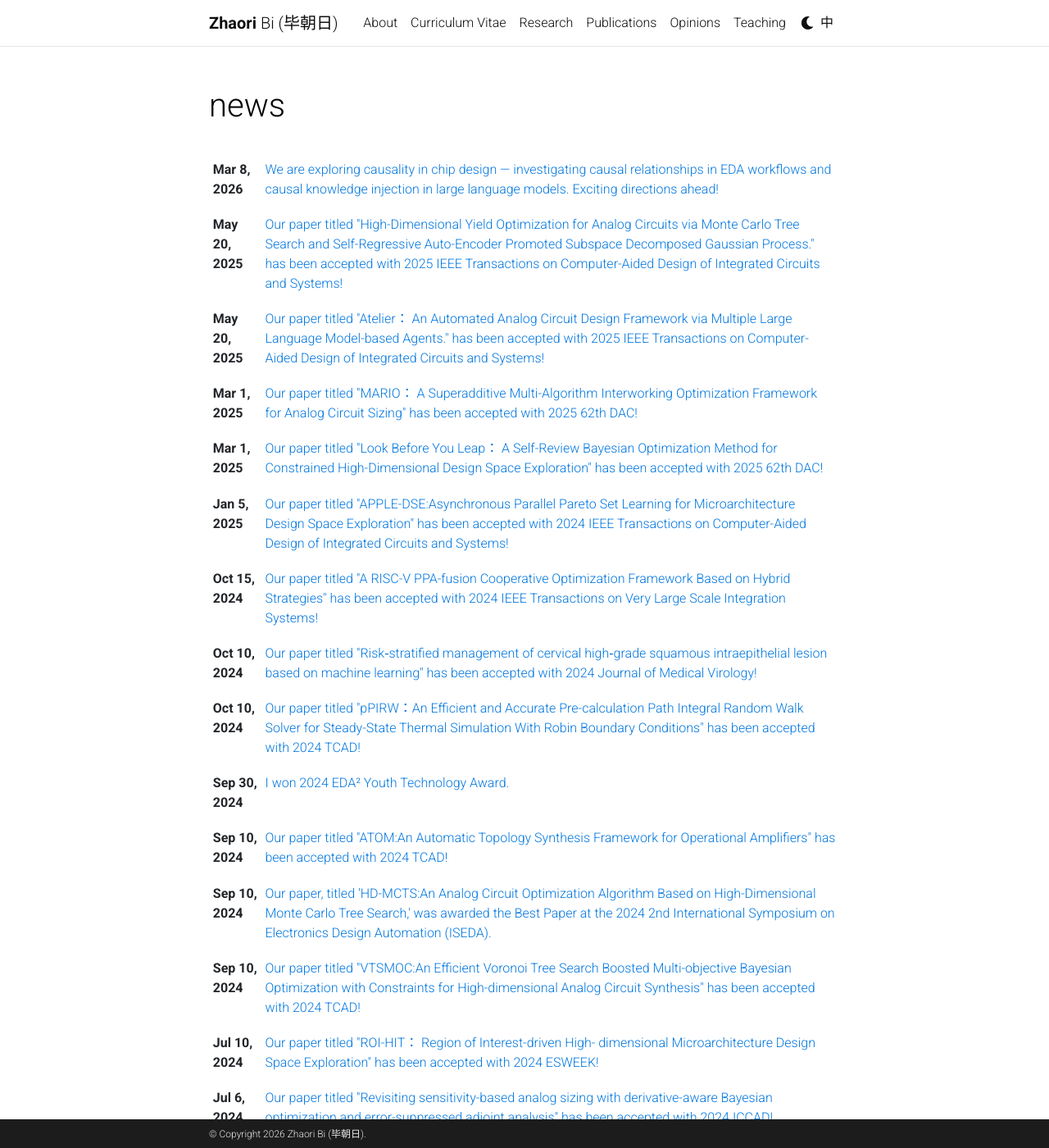
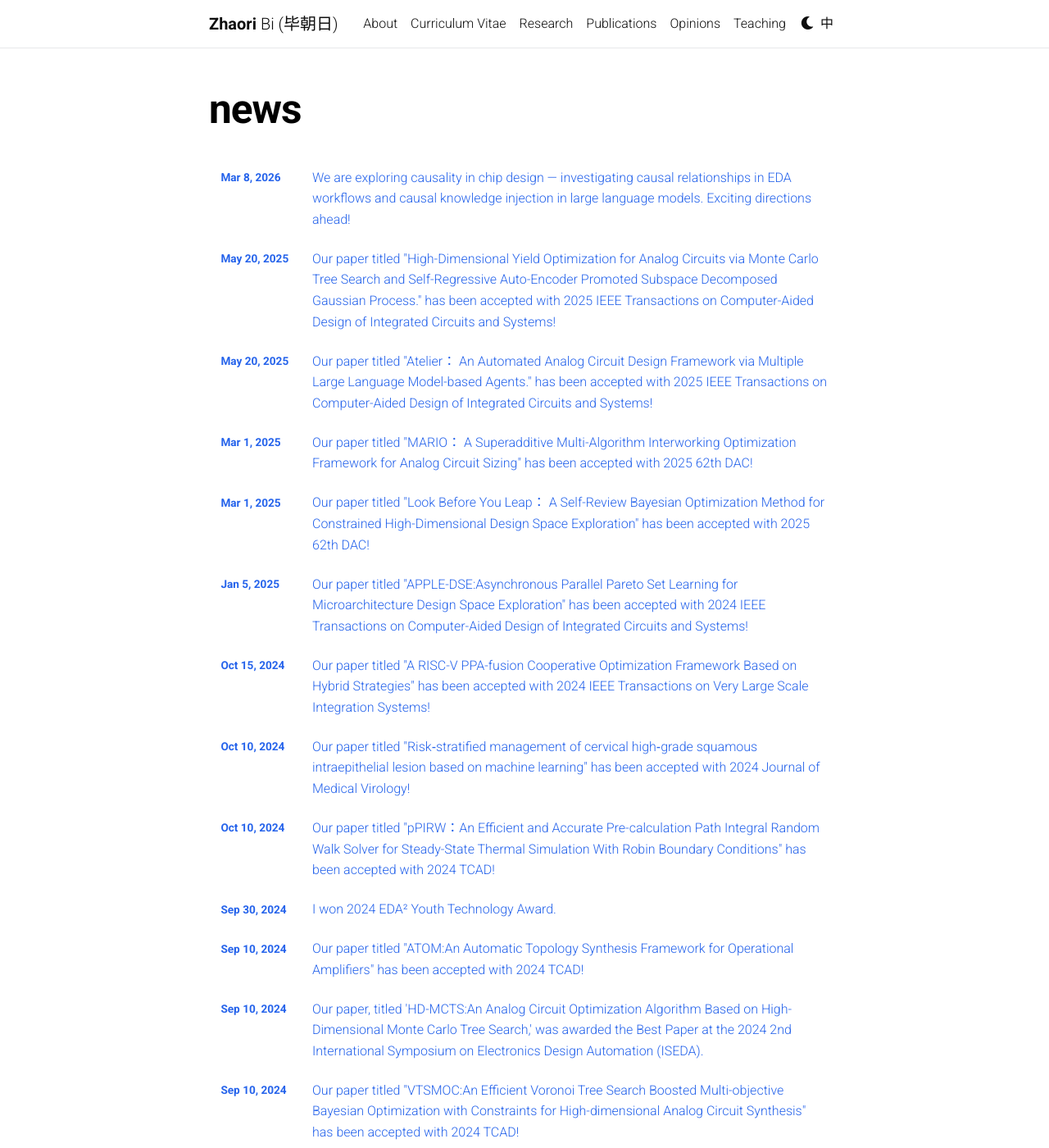
Before and after one commit to bzr2915/bzr2915, a Jekyll site: the page built from news.html, in a window 1280 px wide and 1400 px high. Shown: the whole window at 82% size. Built offline with Jekyll 4.4.1, drawn with Linux system fonts in a browser that asks for light colours; full-size pictures stand in for the smaller copies a plugin makes; comment, search, counter and statistics services are not loaded; a style sheet for code colours, icons or effects is not loaded.

Commit message:
style: refresh site design and fix sticky-footer overlap
Refined accent palette, larger hero, accent-underlined section headings,
card-styled news & publications, smoother hover transitions (light+dark).
Sets footer_fixed: false so the copyright bar no longer overlaps content.

```diff
--- a/_config.yml
+++ b/_config.yml
@@ -55,7 +55,7 @@
 # -----------------------------------------------------------------------------
 
 navbar_fixed: true
-footer_fixed: true
+footer_fixed: false
 
 # Dimensions
 max_width: 800px
--- /dev/null
+++ b/_sass/_custom.scss
@@ -0,0 +1,214 @@
+/*******************************************************************************
+ * _custom.scss — site refresh layer (imported last so it overrides the theme).
+ * Refined accent palette, typography scale, card-styled news & publications,
+ * restyled hero, smoother interactions. Tuned for both light and dark themes.
+ ******************************************************************************/
+
+/* ---------------------------------------------------------------------------
+ * 1. Palette — refined azure/indigo accent with an in-family hover
+ *    (replaces the default blue->purple hover jump).
+ * ------------------------------------------------------------------------- */
+:root {
+  --global-theme-color: #2563eb;
+  --global-hover-color: #1d4ed8;
+  --global-hover-text-color: #ffffff;
+  --global-text-color-light: #5b6470;
+  --global-divider-color: rgba(15, 23, 42, 0.10);
+  --card-shadow: 0 6px 22px rgba(15, 23, 42, 0.09);
+  --card-shadow-hover: 0 12px 30px rgba(37, 99, 235, 0.14);
+}
+
+html[data-theme='dark'] {
+  --global-theme-color: #6ea8fe;
+  --global-hover-color: #9ec5ff;
+  --global-hover-text-color: #0b1220;
+  --global-text-color-light: #9aa4b2;
+  --global-divider-color: rgba(255, 255, 255, 0.12);
+  --card-shadow: 0 6px 22px rgba(0, 0, 0, 0.45);
+  --card-shadow-hover: 0 12px 30px rgba(0, 0, 0, 0.6);
+}
+
+/* ---------------------------------------------------------------------------
+ * 2. Base typography — crisper rendering, more comfortable rhythm.
+ * ------------------------------------------------------------------------- */
+body {
+  -webkit-font-smoothing: antialiased;
+  -moz-osx-font-smoothing: grayscale;
+  line-height: 1.6;
+}
+
+a {
+  transition: color 0.15s ease-in-out;
+}
+
+/* ---------------------------------------------------------------------------
+ * 3. Hero — larger, tighter name; refined subtitle; breathing room.
+ * ------------------------------------------------------------------------- */
+.post-header {
+  margin-bottom: 1.75rem;
+}
+
+.post-title {
+  font-size: clamp(2.3rem, 5.5vw, 3.1rem);
+  font-weight: 700;
+  letter-spacing: -0.02em;
+  line-height: 1.08;
+  margin-bottom: 0.5rem;
+}
+
+.post-header .desc {
+  font-size: 1.05rem;
+  color: var(--global-text-color-light);
+  margin-bottom: 0;
+
+  a {
+    color: var(--global-theme-color);
+    font-weight: 600;
+  }
+}
+
+/* Profile photo — softer corners and a refined shadow. */
+.profile img {
+  border-radius: 14px;
+  box-shadow: var(--card-shadow);
+}
+
+/* ---------------------------------------------------------------------------
+ * 4. Section headings — stronger weight with a short accent underline.
+ *    Covers homepage sections (news / selected publications) and the
+ *    publications page category labels.
+ * ------------------------------------------------------------------------- */
+.post > article h2,
+.publications h2.label,
+.publications h2.year {
+  position: relative;
+  font-weight: 700;
+  letter-spacing: -0.01em;
+  margin-top: 2.75rem;
+  margin-bottom: 1.25rem;
+  padding-bottom: 0.4rem;
+  border-bottom: 1px solid var(--global-divider-color);
+
+  &::after {
+    content: "";
+    position: absolute;
+    left: 0;
+    bottom: -1px;
+    width: 44px;
+    height: 3px;
+    border-radius: 3px;
+    background: var(--global-theme-color);
+  }
+}
+
+/* ---------------------------------------------------------------------------
+ * 5. News — clean card list with accent dates and row hover.
+ * ------------------------------------------------------------------------- */
+.news {
+  .table {
+    margin-bottom: 0;
+
+    th,
+    td {
+      border: none;
+      padding: 0.7rem 0.9rem;
+      vertical-align: top;
+    }
+
+    tr {
+      border-radius: 10px;
+      transition: background-color 0.15s ease-in-out;
+    }
+
+    tr:hover td,
+    tr:hover th {
+      background-color: var(--global-code-bg-color);
+    }
+
+    tr:hover th[scope="row"] {
+      border-top-left-radius: 10px;
+      border-bottom-left-radius: 10px;
+    }
+
+    tr:hover td:last-child {
+      border-top-right-radius: 10px;
+      border-bottom-right-radius: 10px;
+    }
+
+    th[scope="row"] {
+      color: var(--global-theme-color);
+      font-weight: 600;
+      font-size: 0.85rem;
+      white-space: nowrap;
+      padding-top: 0.85rem;
+    }
+  }
+}
+
+/* ---------------------------------------------------------------------------
+ * 6. Publications — each entry becomes a hover-lift card.
+ * ------------------------------------------------------------------------- */
+.publications {
+  ol.bibliography > li {
+    background-color: var(--global-card-bg-color);
+    border: 1px solid var(--global-divider-color);
+    border-radius: 14px;
+    padding: 1.35rem 1.5rem;
+    margin-bottom: 1.25rem;
+    transition: box-shadow 0.2s ease, transform 0.2s ease,
+      border-color 0.2s ease;
+    box-shadow: var(--card-shadow);
+
+    &:hover {
+      transform: translateY(-3px);
+      border-color: var(--global-theme-color);
+      box-shadow: var(--card-shadow-hover);
+    }
+
+    /* Venue badge — rounded pill. */
+    .abbr abbr {
+      border-radius: 7px;
+      font-size: 0.72rem;
+      font-weight: 600;
+      letter-spacing: 0.04em;
+      padding-top: 0.15rem;
+      padding-bottom: 0.15rem;
+    }
+
+    .title {
+      font-weight: 700;
+      line-height: 1.35;
+    }
+
+    /* Action buttons (ABS, PDF, etc.) — subtle, accent on hover. */
+    .links a.btn {
+      border-radius: 7px;
+      font-size: 0.7rem;
+      transition: all 0.15s ease-in-out;
+
+      &:hover {
+        background-color: var(--global-theme-color);
+        border-color: var(--global-theme-color);
+        color: #fff;
+      }
+    }
+  }
+}
+
+/* ---------------------------------------------------------------------------
+ * 7. Social icons — smooth accent transition on hover.
+ * ------------------------------------------------------------------------- */
+.social .contact-icons a i::before {
+  transition: color 0.2s ease-in-out, transform 0.2s ease-in-out;
+}
+
+.social .contact-icons a:hover i::before {
+  transform: translateY(-2px);
+}
+
+/* ---------------------------------------------------------------------------
+ * 8. Footer — now flows at page bottom (footer_fixed: false).
+ * ------------------------------------------------------------------------- */
+footer.sticky-bottom {
+  border-top: 1px solid var(--global-divider-color);
+}
--- a/assets/css/main.scss
+++ b/assets/css/main.scss
@@ -11,5 +11,6 @@
   "themes",
   "layout",
   "base",
-  "distill"
+  "distill",
+  "custom"
 ;
```
